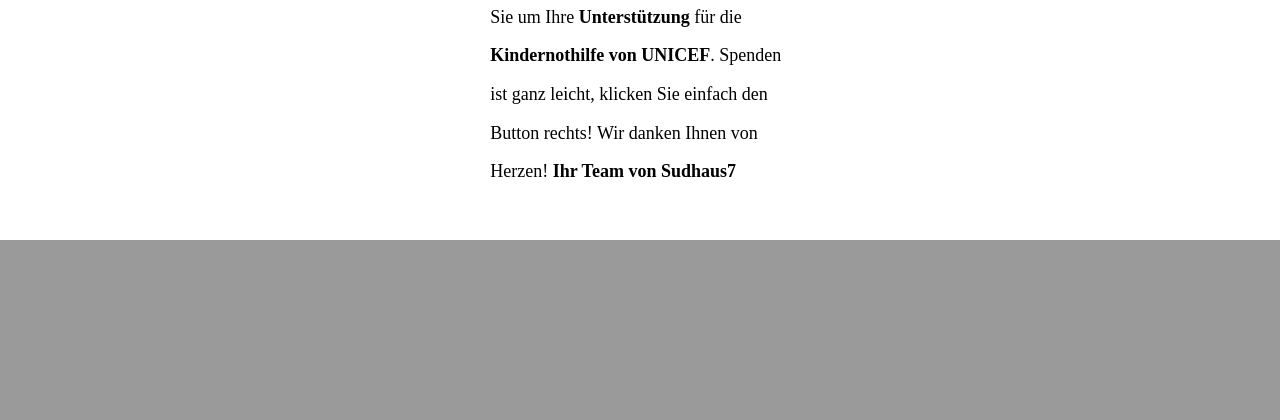
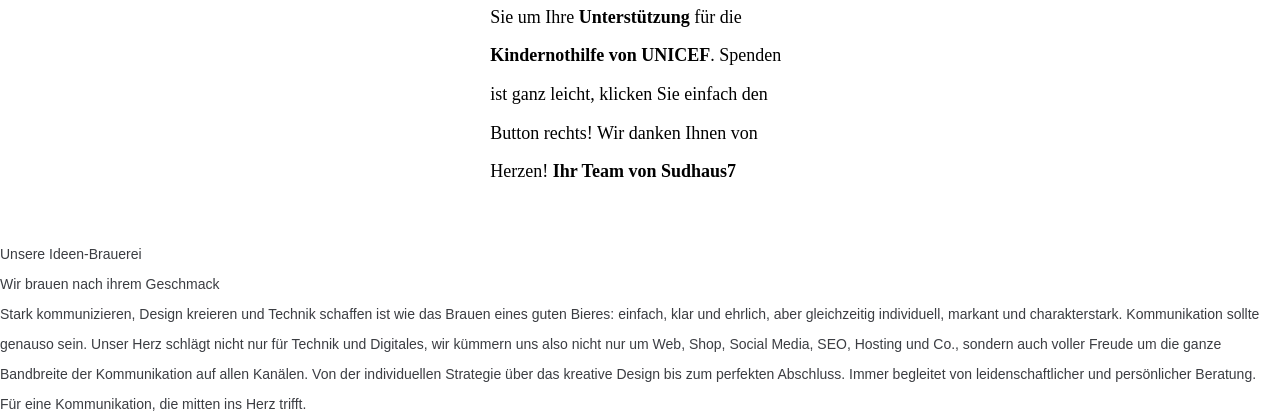
Before and after one commit to Zero8473/sudhaus7stat, a PHP site: page / in a window 1280 px wide. Shown: the part 1376-1796 px from the top of the page. Before the commit the page ends 1616 px from the top, so only its background shows below. Run offline with PHP 8.4, Linux system fonts and the light colour scheme; some web fonts are replaced.

Commit message:
introduction setup

```diff
--- /dev/null
+++ b/htdocs/content/introduction.php
@@ -0,0 +1,22 @@
+<div class="about">
+    <div class="about-title">
+        <p>Unsere Ideen-Brauerei</p>
+    </div>
+    <div class="about-subtitle">
+        <p>Wir brauen nach ihrem Geschmack</p>
+    </div>
+    <div class="about-content">
+        <p>
+            Stark kommunizieren, Design kreieren und Technik schaffen ist wie das Brauen eines guten Bieres: einfach,
+            klar und ehrlich, aber gleichzeitig individuell, markant und charakterstark. Kommunikation sollte genauso sein.
+            Unser Herz schlägt nicht nur für Technik und Digitales, wir kümmern uns also nicht nur um Web, Shop, Social Media, SEO, Hosting und Co.,
+            sondern auch voller Freude um die ganze Bandbreite der Kommunikation auf allen Kanälen.
+            Von der individuellen Strategie über das kreative Design bis zum perfekten Abschluss.
+            Immer begleitet von leidenschaftlicher und persönlicher Beratung. Für eine Kommunikation, die mitten ins Herz trifft.
+        </p>
+    </div>
+</div>
+
+<div class="ingredients">
+
+</div>
--- a/htdocs/index.php
+++ b/htdocs/index.php
@@ -44,7 +44,7 @@
     </div>
 
     <div class="introduction-container">
-
+        <?php require_once './content/introduction.php'?>
     </div>
 
 
```
